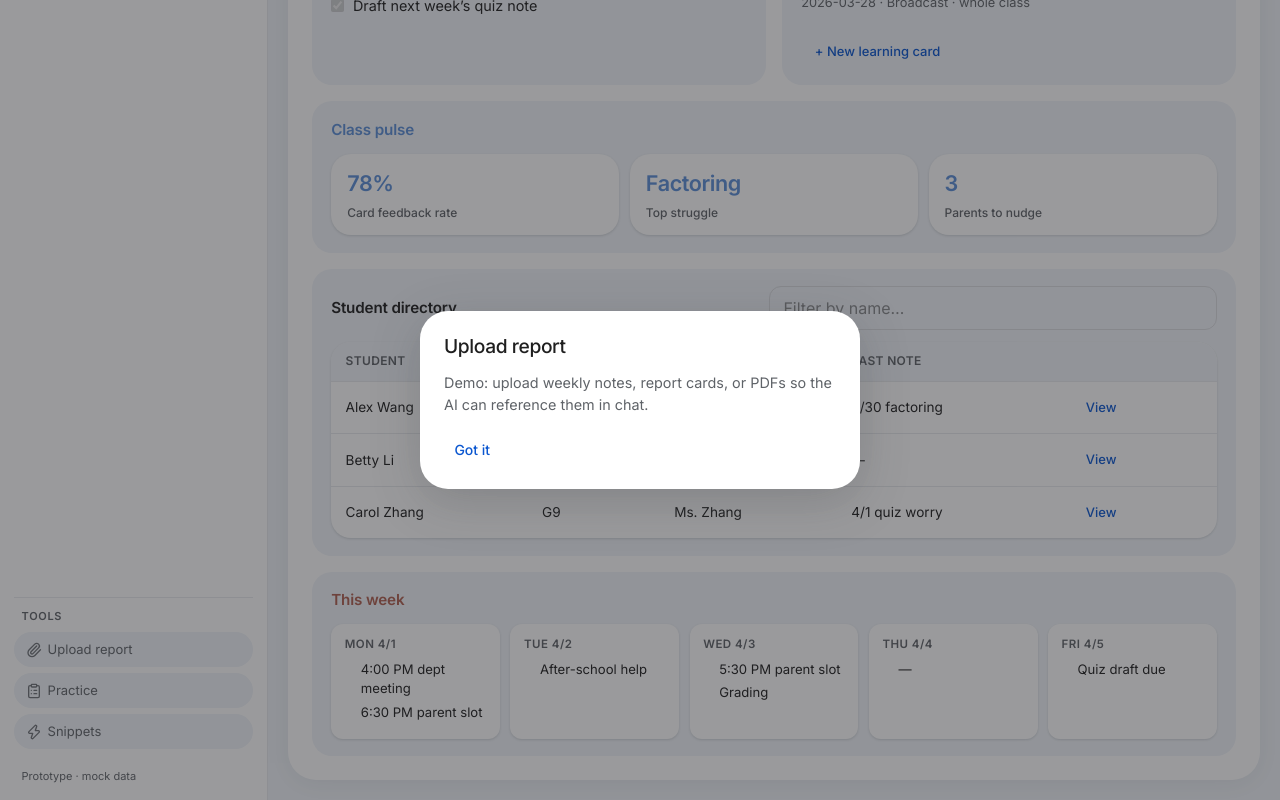
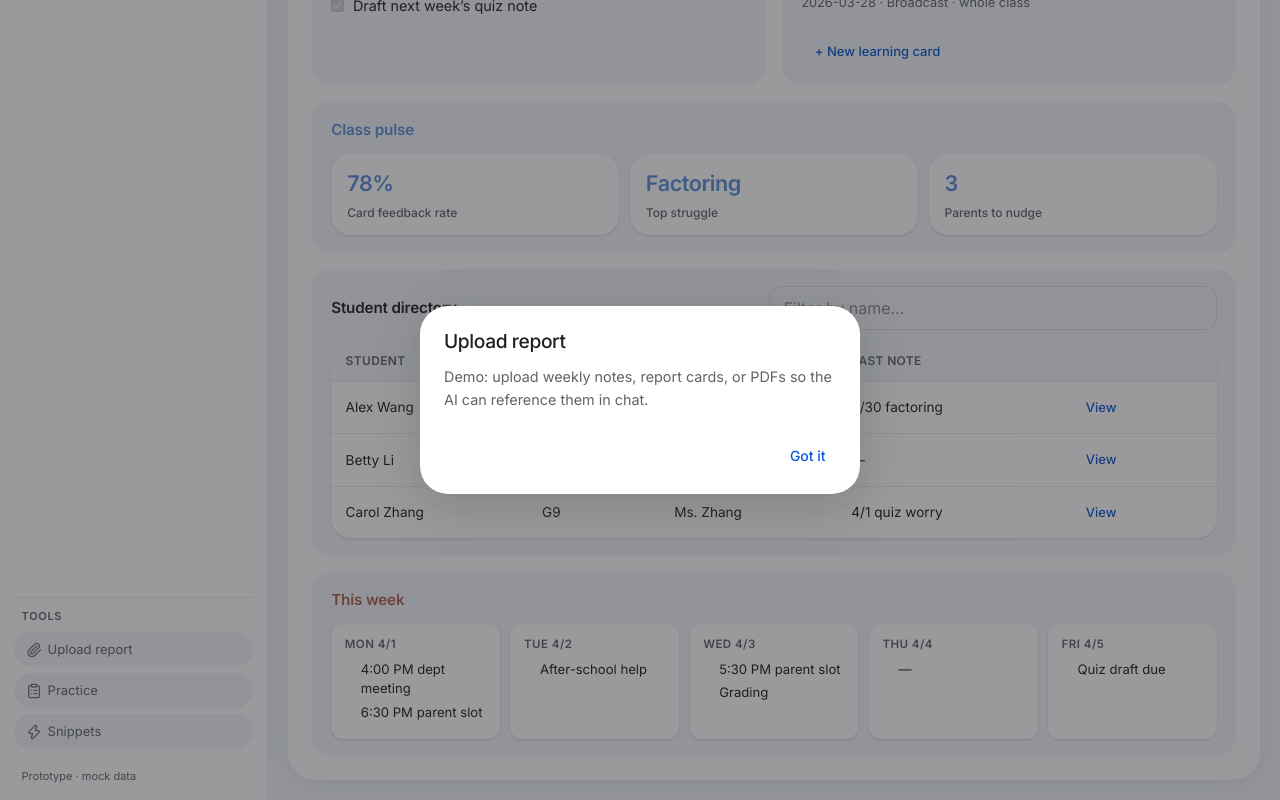
Before and after one commit to Gaoyan1999/bridge-ed, a React (Vite) app: page / in a window 1280 px wide. Both pictures are taken after a click on the button "Upload report". Shown: the part 689-1489 px from the top of the page. Built offline with nearby package versions, Linux system fonts and the light colour scheme; a web font is replaced by a local one.

Commit message:
fix dialog (#5)
Co-authored-by: Daniel Gao <danielgao1029@outlook.com>

```diff
--- a/src/bridge/components/BridgeModals.tsx
+++ b/src/bridge/components/BridgeModals.tsx
@@ -7,9 +7,11 @@ function BookModal({ onClose }: { onClose: () => void }) {
   const [success, setSuccess] = useState(false);
   return (
     <>
+      <div className="modal__header">
         <h3 id="modal-book-title" className="modal__title">
           Book a 1:1
         </h3>
+      </div>
       {!success ? (
         <form
           className="book-form"
@@ -19,6 +21,7 @@ function BookModal({ onClose }: { onClose: () => void }) {
             setSuccess(true);
           }}
         >
+          <div className="modal__scroll">
             <label className="field">
               <span className="field__label">Preferred date</span>
               <input type="date" className="field__input field__input--pill" id="book-date" required />
@@ -41,6 +44,8 @@ function BookModal({ onClose }: { onClose: () => void }) {
                 placeholder="e.g. factoring homework"
               />
             </label>
+          </div>
+          <div className="modal__footer">
             <div className="modal__actions">
               <Button variant="text" type="button" onClick={onClose}>
                 Cancel
@@ -49,11 +54,15 @@ function BookModal({ onClose }: { onClose: () => void }) {
                 Send request
               </Button>
             </div>
+          </div>
         </form>
-      ) : null}
+      ) : (
+        <div className="modal__scroll">
           <p className="form-success" id="book-success" role="status" hidden={!success}>
             Request sent (demo). Your teacher will confirm the slot.
           </p>
+        </div>
+      )}
     </>
   );
 }
@@ -62,9 +71,11 @@ function BroadcastModal({ onClose }: { onClose: () => void }) {
   const [success, setSuccess] = useState(false);
   return (
     <>
+      <div className="modal__header">
         <h3 id="modal-broadcast-title" className="modal__title">
           Broadcast
         </h3>
+      </div>
       {!success ? (
         <form
           className="book-form"
@@ -74,6 +85,7 @@ function BroadcastModal({ onClose }: { onClose: () => void }) {
             setSuccess(true);
           }}
         >
+          <div className="modal__scroll">
             <label className="field">
               <span className="field__label">Title</span>
               <input
@@ -94,6 +106,8 @@ function BroadcastModal({ onClose }: { onClose: () => void }) {
                 placeholder="Your message to the class…"
               />
             </label>
+          </div>
+          <div className="modal__footer">
             <div className="modal__actions">
               <Button variant="text" type="button" onClick={onClose}>
                 Cancel
@@ -102,11 +116,15 @@ function BroadcastModal({ onClose }: { onClose: () => void }) {
                 Send to class
               </Button>
             </div>
+          </div>
         </form>
-      ) : null}
+      ) : (
+        <div className="modal__scroll">
           <p className="form-success" id="bc-success" role="status" hidden={!success}>
             Sent (demo).
           </p>
+        </div>
+      )}
     </>
   );
 }
@@ -128,12 +146,14 @@ function ReportModal({
 
   return (
     <>
+      <div className="modal__header">
         <h3 id="modal-report-title" className="modal__title">
           Create &amp; push report
         </h3>
         <p className="modal__lede">
           Recipients get a copy in <strong>Messages</strong>. (Demo: stored in this browser session only.)
         </p>
+      </div>
       {!success ? (
         <form
           className="book-form"
@@ -151,6 +171,7 @@ function ReportModal({
             setSuccess(true);
           }}
         >
+          <div className="modal__scroll">
             <label className="field">
               <span className="field__label">Report title</span>
               <input
@@ -214,6 +235,8 @@ function ReportModal({
                 Generate draft (demo)
               </Button>
             </div>
+          </div>
+          <div className="modal__footer">
             <div className="modal__actions">
               <Button variant="text" type="button" onClick={onClose}>
                 Cancel
@@ -222,11 +245,15 @@ function ReportModal({
                 Push report
               </Button>
             </div>
+          </div>
         </form>
-      ) : null}
+      ) : (
+        <div className="modal__scroll">
           <p className="form-success" id="report-success" role="status" hidden={!success}>
             Report pushed. Students and/or parents will see it under Messages.
           </p>
+        </div>
+      )}
     </>
   );
 }
@@ -253,13 +280,21 @@ export function BridgeModals() {
       <div className="modal" id="modal-generic" role="dialog" aria-modal="true" aria-labelledby="modal-generic-title">
         <div className="modal__backdrop" onClick={onBackdropClose} aria-hidden="true" />
         <div className="modal__box modal__box--rounded">
+          <div className="modal__header">
             <h3 id="modal-generic-title" className="modal__title">
               {modal.title}
             </h3>
+          </div>
+          <div className="modal__scroll">
             <p className="modal__body">{modal.body}</p>
+          </div>
+          <div className="modal__footer">
+            <div className="modal__actions">
               <Button variant="text" primaryColor onClick={onBackdropClose}>
                 Got it
               </Button>
+            </div>
+          </div>
         </div>
       </div>
     );
--- a/src/styles/bridge-app.css
+++ b/src/styles/bridge-app.css
@@ -1307,14 +1307,45 @@ body {
 
 .modal__box {
   position: relative;
+  display: flex;
+  flex-direction: column;
   background: var(--surface);
   border-radius: var(--radius-lg);
-  padding: 1.35rem 1.5rem;
+  padding: 0;
   max-width: 440px;
   width: 100%;
   max-height: min(90vh, 720px);
+  overflow: hidden;
+  box-shadow: 0 12px 48px rgba(60, 64, 67, 0.25);
+}
+
+.modal__header {
+  flex-shrink: 0;
+  padding: 1.35rem 1.5rem 0;
+}
+
+.modal__scroll {
+  flex: 1 1 auto;
+  min-height: 0;
   overflow-y: auto;
-  box-shadow: 0 12px 48px rgba(60, 64, 67, 0.25);
+  -webkit-overflow-scrolling: touch;
+  padding: 0 1.5rem;
+}
+
+.modal__footer {
+  flex-shrink: 0;
+  padding: 0.65rem 1.5rem 1.35rem;
+}
+
+.modal__footer .modal__actions {
+  margin-top: 0;
+}
+
+.modal__box > form.book-form {
+  display: flex;
+  flex-direction: column;
+  flex: 1 1 auto;
+  min-height: 0;
 }
 
 .modal__title {
```
Lines whose indentation alone changed are shown as unchanged.
